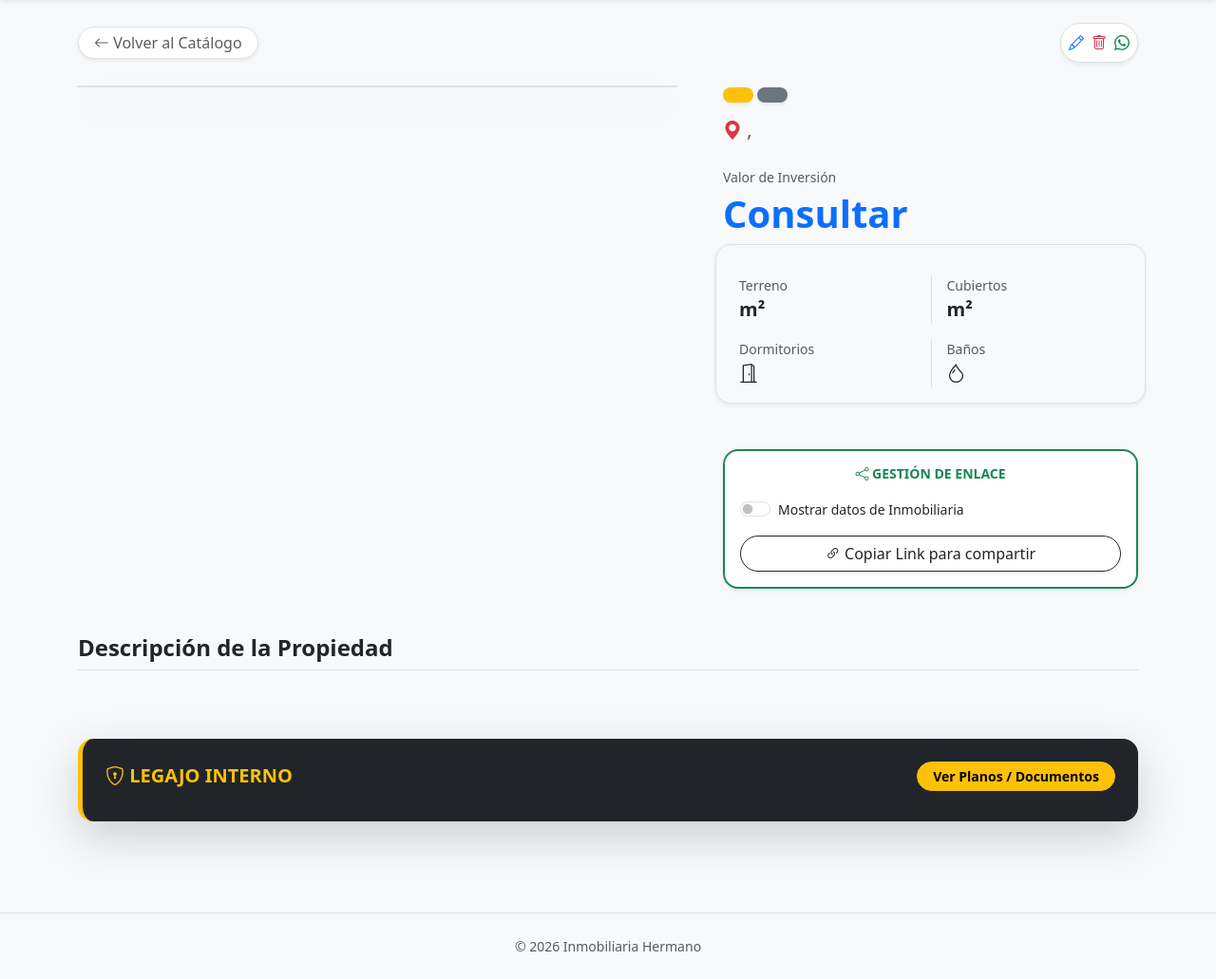
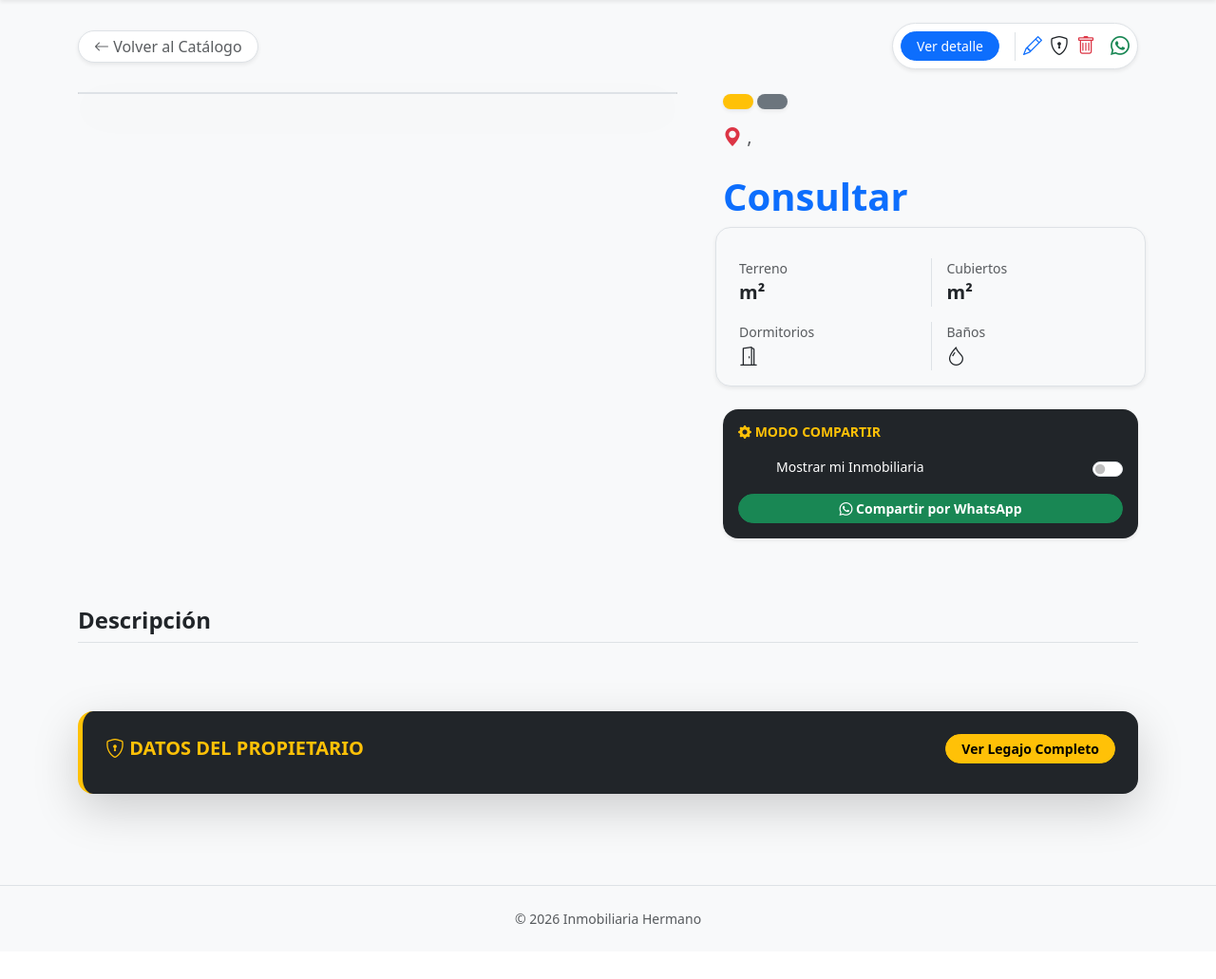
Before and after one commit to MariNaselli/Casa-Pro-Link, a Flask app: template app/templates/public/ficha.html in a window 1280 px wide. Shown: the part 56-1087 px from the top of the page at 95% size. After the commit the page ends 1029 px from the top, so only its background shows below. Run offline with Flask 3, Linux system fonts and the light colour scheme; the template is opened without the code that fills it, so the values that code supplies are empty; the visitor is signed in with stand-in values (Sample User, id 1).

Commit message:
Organización y Modulariz.

```diff
--- a/app/static/js/propiedades.js
+++ b/app/static/js/propiedades.js
@@ -4,14 +4,40 @@ function prepararEliminar(url) {
     if (btn) btn.setAttribute("href", url);
 }
 
-// 2. COMPARTIR EN WHATSAPP (Genérico para Index y Ficha)
-function compartirWhatsApp(titulo, id) {
-    const urlFicha = window.location.origin + "/propiedad/" + id;
-    const mensaje = `🏠 *PROPIEDAD DISPONIBLE*\n📍 *${titulo}*\n\n🔗 *Ver fotos y detalles aquí:* ${urlFicha}`;
-    window.open(`https://wa.me/?text=${encodeURIComponent(mensaje)}`, "_blank");
+// 2. ACTUALIZAR VISUALIZACIÓN Y BASE DE DATOS (Switch Inmo)
+function actualizarVisualizacionInmo(id) {
+    const seccion = document.getElementById('seccionInmo');
+    const switchInmo = document.getElementById('checkInmo');
+
+    if (seccion && switchInmo) {
+        if (switchInmo.checked) {
+            seccion.classList.remove('d-none');
+        } else {
+            seccion.classList.add('d-none');
+        }
+    }
+    // Guarda en la base de datos
+    fetch(`/toggle_inmo/${id}`, { method: 'POST' });
 }
 
-// 3. COPIAR LINK AL PORTAPAPELES
+// 3. COMPARTIR WHATSAPP (Lógica de Marca Blanca)
+function compartirWhatsApp(titulo, id) {
+    const checkInmo = document.getElementById("checkInmo");
+
+    // Si el switch está marcado, incluimos la firma
+    const mostrarInfoInmo = checkInmo ? checkInmo.checked : false;
+    const urlFicha = window.location.origin + "/propiedad/" + id;
+
+    let mensaje = `🏠 *PROPIEDAD DISPONIBLE*\n📍 *${titulo}*\n\n🔗 *Ver fotos y detalles aquí:* ${urlFicha}`;
+
+    if (mostrarInfoInmo) {
+        mensaje += `\n\n---\n🏢 *Inmobiliaria Hermano*\n📞 *Contacto:* 351-XXXXXXX`;
+    }
+
+    window.open("https://wa.me/?text=" + encodeURIComponent(mensaje), "_blank");
+}
+
+// 4. COPIAR LINK AL PORTAPAPELES
 function copiarLink() {
     const url = window.location.href;
     const btn = document.getElementById("btnCopiar");
@@ -29,15 +55,3 @@ function copiarLink() {
         }
     });
 }
-
-// 4. TOGGLE INMOBILIARIA (Solo Admin)
-function actualizarEstadoInmo(id) {
-    const check = document.getElementById("checkInmo");
-    const seccion = document.getElementById("seccionInmo");
-
-    if (seccion) seccion.style.display = check.checked ? "block" : "none";
-
-    fetch(`/toggle_inmo/${id}`, { method: "POST" })
-        .then(res => res.json())
-        .then(data => console.log("Estado inmo actualizado:", data.nuevo_estado));
-}
--- a/app/templates/admin/formulario.html
+++ b/app/templates/admin/formulario.html
@@ -18,7 +18,7 @@
           enctype="multipart/form-data"
           class="card p-4 shadow-sm border-0">
 
-        {% include 'includes/_camposdatos.html' %}
+        {% include 'includes/_campos_datos.html' %}
 
         {% include 'includes/_multimedia.html' %}
 
@@ -37,5 +37,5 @@
 {% block scripts %}
     <script src="{{ url_for('static', filename='js/propiedades.js') }}"></script>
 
-    {% include 'includes/_scriptsjs.html' %}
+    {% include 'includes/_scripts_js.html' %}
 {% endblock %}
--- a/app/templates/includes/_acciones.html
+++ b/app/templates/includes/_acciones.html
@@ -1,13 +1,28 @@
-<div class="d-flex gap-2">
+<div class="d-flex align-items-center gap-3">
+    <a href="{{ url_for('ficha', id=p.id) }}" class="btn btn-sm btn-primary rounded-pill px-3" title="Ver Ficha Completa">
+        Ver detalle
+    </a>
+
     {% if current_user.is_authenticated %}
-        <a href="{{ url_for('editar', id=p.id) }}" class="text-primary" title="Editar">
-            <i class="bi bi-pencil"></i>
-        </a>
-        <a href="#" class="text-danger" title="Eliminar" data-bs-toggle="modal" data-bs-target="#modalEliminar" onclick="prepararEliminar('{{ url_for('eliminar', id=p.id) }}')">
-            <i class="bi bi-trash"></i>
-        </a>
+        <div class="d-flex gap-2 border-start ps-2">
+            <a href="{{ url_for('editar', id=p.id) }}" class="text-primary fs-5" title="Editar">
+                <i class="bi bi-pencil"></i>
+            </a>
+
+            <a href="{{ url_for('ver_legajo', id=p.id) }}" class="text-dark fs-5" title="Ver Legajo (Dueños/Papeles)">
+                <i class="bi bi-shield-lock"></i>
+            </a>
+
+            <a href="#" class="text-danger fs-5" title="Eliminar"
+               data-bs-toggle="modal" data-bs-target="#modalEliminar"
+               onclick="prepararEliminar('{{ url_for('eliminar', id=p.id) }}')">
+                <i class="bi bi-trash"></i>
+            </a>
+        </div>
     {% endif %}
-    <a href="#" class="text-success" title="Compartir WhatsApp" onclick="compartirWhatsApp('{{ p.titulo }}', '{{ p.id }}')">
+
+    <a href="#" class="text-success fs-5 ms-auto" title="Compartir por WhatsApp"
+       onclick="compartirWhatsApp('{{ p.titulo }}', '{{ p.id }}')">
         <i class="bi bi-whatsapp"></i>
     </a>
 </div>
--- a/app/templates/public/ficha.html
+++ b/app/templates/public/ficha.html
@@ -7,7 +7,6 @@
     <a href="/" class="text-decoration-none text-muted fw-medium border px-3 py-1 rounded-pill bg-white shadow-sm">
       <i class="bi bi-arrow-left"></i> Volver al Catálogo
     </a>
-
     <div class="bg-white p-2 rounded-pill shadow-sm border">
       {% include 'includes/_acciones.html' %}
     </div>
@@ -19,7 +18,6 @@
       {% set videos = p.archivos | selectattr('tipo', 'equalto', 'video') | list %}
       {% set lista_ordenada = fotos + videos %}
       {% include 'includes/_carousel.html' %}
-
     </div>
 
     <div class="col-md-5">
@@ -38,7 +36,6 @@
       </p>
 
       <div class="mb-4">
-        <span class="text-muted small d-block mb-1">Valor de Inversión</span>
         <h2 class="text-primary fw-bold display-6">
           {{ p.moneda }} {{ "{:,.0f}".format(p.precio).replace(',', '.') if p.precio else 'Consultar' }}
         </h2>
@@ -51,47 +48,48 @@
         <div class="col border-start ps-3 mt-3"><span class="text-muted small d-block">Baños</span><span class="fw-bold fs-5"><i class="bi bi-droplet"></i> {{ p.banios }}</span></div>
       </div>
 
-      <div class="mb-4 d-flex flex-wrap gap-2">
-          {% if p.cochera %}<span class="badge border text-dark fw-normal p-2 shadow-sm"><i class="bi bi-car-front text-primary"></i> Cochera</span>{% endif %}
-          {% if p.pileta %}<span class="badge border text-dark fw-normal p-2 shadow-sm"><i class="bi bi-water text-primary"></i> Pileta</span>{% endif %}
-          {% if p.quincho %}<span class="badge border text-dark fw-normal p-2 shadow-sm"><i class="bi bi-fire text-primary"></i> Quincho</span>{% endif %}
-          {% if p.patio %}<span class="badge border text-dark fw-normal p-2 shadow-sm"><i class="bi bi-tree text-primary"></i> Patio</span>{% endif %}
+      {% if current_user.is_authenticated %}
+      <div class="card bg-dark text-white border-0 rounded-4 shadow-sm mb-4">
+          <div class="card-body p-3">
+              <h6 class="text-warning small fw-bold mb-3"><i class="bi bi-gear-fill"></i> MODO COMPARTIR</h6>
+              <div class="form-check form-switch d-flex justify-content-between align-items-center mb-3">
+                  <label class="form-check-label small" for="checkInmo">Mostrar mi Inmobiliaria</label>
+                  <input class="form-check-input" type="checkbox" id="checkInmo"
+                         {% if p.mostrar_inmo %}checked{% endif %}
+                         onchange="actualizarVisualizacionInmo({{ p.id }})">
               </div>
+              <button onclick="compartirWhatsApp('{{ p.titulo }}', '{{ p.id }}')" class="btn btn-success btn-sm w-100 rounded-pill fw-bold">
+                  <i class="bi bi-whatsapp"></i> Compartir por WhatsApp
+              </button>
+          </div>
+      </div>
+      {% endif %}
 
-      <div id="seccionInmo" class="card border-primary mb-4 shadow-sm border-2" style="{% if not p.mostrar_inmo %}display: none;{% endif %} background-color: #f0f7ff;">
-        <div class="card-body d-flex align-items-center gap-3">
+      <div id="seccionInmo" class="card border-primary mb-4 shadow-sm border-2 {{ 'd-none' if not p.mostrar_inmo }}">
+          <div class="card-body d-flex align-items-center gap-3" style="background-color: #f0f7ff;">
               <div class="bg-white p-2 rounded-circle border shadow-sm">
-            <i class="bi bi-building fs-2 text-primary"></i>
+                  <img src="{{ url_for('static', filename='img/logo.png') }}"
+                       onerror="this.style.display='none'; document.getElementById('iconFallback').style.display='block';"
+                       style="max-height: 50px;">
+                  <i id="iconFallback" class="bi bi-building fs-2 text-primary" style="display:none;"></i>
               </div>
               <div>
                   <h6 class="mb-0 fw-bold text-primary">Inmobiliaria Hermano</h6>
+                  <small class="text-muted d-block mb-1">Contacto Profesional</small>
                   <a href="https://wa.me/54351XXXXXXX" target="_blank" class="text-decoration-none text-success small fw-bold">
                     <i class="bi bi-whatsapp"></i> Consultar Disponibilidad
                   </a>
               </div>
           </div>
       </div>
-
-      {% if current_user.is_authenticated %}
-      <div class="card bg-white border-success p-3 rounded-4 shadow-sm border-2">
-        <h6 class="fw-bold mb-3 text-success small text-center text-uppercase"><i class="bi bi-share"></i> Gestión de Enlace</h6>
-        <div class="form-check form-switch mb-3">
-          <input class="form-check-input" type="checkbox" id="checkInmo" {% if p.mostrar_inmo %}checked{% endif %} onchange="actualizarEstadoInmo({{ p.id }})" />
-          <label class="form-check-label small fw-medium" for="checkInmo">Mostrar datos de Inmobiliaria</label>
-        </div>
-        <button id="btnCopiar" onclick="copiarLink()" class="btn btn-outline-dark w-100 rounded-pill shadow-sm">
-          <i class="bi bi-link-45deg"></i> Copiar Link para compartir
-        </button>
-      </div>
-      {% endif %}
     </div>
   </div>
 
   <div class="row mt-5">
     <div class="col-12">
-      <h4 class="fw-bold mb-3 border-bottom pb-2">Descripción de la Propiedad</h4>
+      <h4 class="fw-bold mb-3 border-bottom pb-2">Descripción</h4>
       <div class="text-secondary lh-lg mb-5" style="font-size: 1.1rem;">
-        {{ p.description|safe if p.description else p.descripcion|safe }}
+        {{ p.descripcion|safe }}
       </div>
     </div>
 
@@ -99,18 +97,18 @@
     <div class="col-12 mt-4">
       <div class="card border-0 bg-dark text-white p-4 rounded-4 shadow-lg border-start border-5 border-warning">
         <div class="d-flex justify-content-between align-items-center mb-4">
-            <h5 class="fw-bold mb-0 text-warning"><i class="bi bi-shield-lock"></i> LEGAJO INTERNO</h5>
+            <h5 class="fw-bold mb-0 text-warning"><i class="bi bi-shield-lock"></i> DATOS DEL PROPIETARIO</h5>
             <a href="{{ url_for('ver_legajo', id=p.id) }}" class="btn btn-warning btn-sm rounded-pill fw-bold px-3">
-                Ver Planos / Documentos
+                Ver Legajo Completo
             </a>
         </div>
         <div class="row row-cols-1 row-cols-md-3 g-3">
             {% for prop in p.propietarios %}
             <div class="col">
                 <div class="bg-secondary bg-opacity-25 p-3 rounded-3 border border-secondary">
-                    <p class="mb-1 fw-bold text-warning border-bottom border-secondary pb-1">{{ prop.nombre }}</p>
-                    <p class="mb-1 small">Tel: {{ prop.telefono }}</p>
-                    <p class="small text-light mb-0 italic opacity-75">{{ prop.notas_legajo }}</p>
+                    <p class="mb-1 fw-bold text-warning">{{ prop.nombre }}</p>
+                    <p class="mb-0 small">Tel: {{ prop.telefono }}</p>
+                    <p class="small text-muted mb-0">{{ prop.notas_legajo }}</p>
                 </div>
             </div>
             {% endfor %}
@@ -122,14 +120,12 @@
 </div>
 
 {% include 'includes/_modal_eliminar.html' %}
-
 {% endblock %}
 
 {% block scripts %}
 <script src="{{ url_for('static', filename='js/propiedades.js') }}"></script>
-
 <script>
-  // Pausar videos cuando el usuario cambia de foto en el carousel
+  // Control de videos en carousel
   const carousel = document.getElementById("carouselPropiedad");
   if (carousel) {
     carousel.addEventListener("slide.bs.carousel", () => {
```
Also changed, not shown: app/routes.py (+1 -13 lines), app/templates/includes/_multimedia.html (+37 -11 lines), app/templates/includes/_scripts_js.html (+16 -2 lines), app/templates/public/index.html (+5 -5 lines), config.py (+9 -1 lines). Lines whose indentation alone changed are shown as unchanged.
